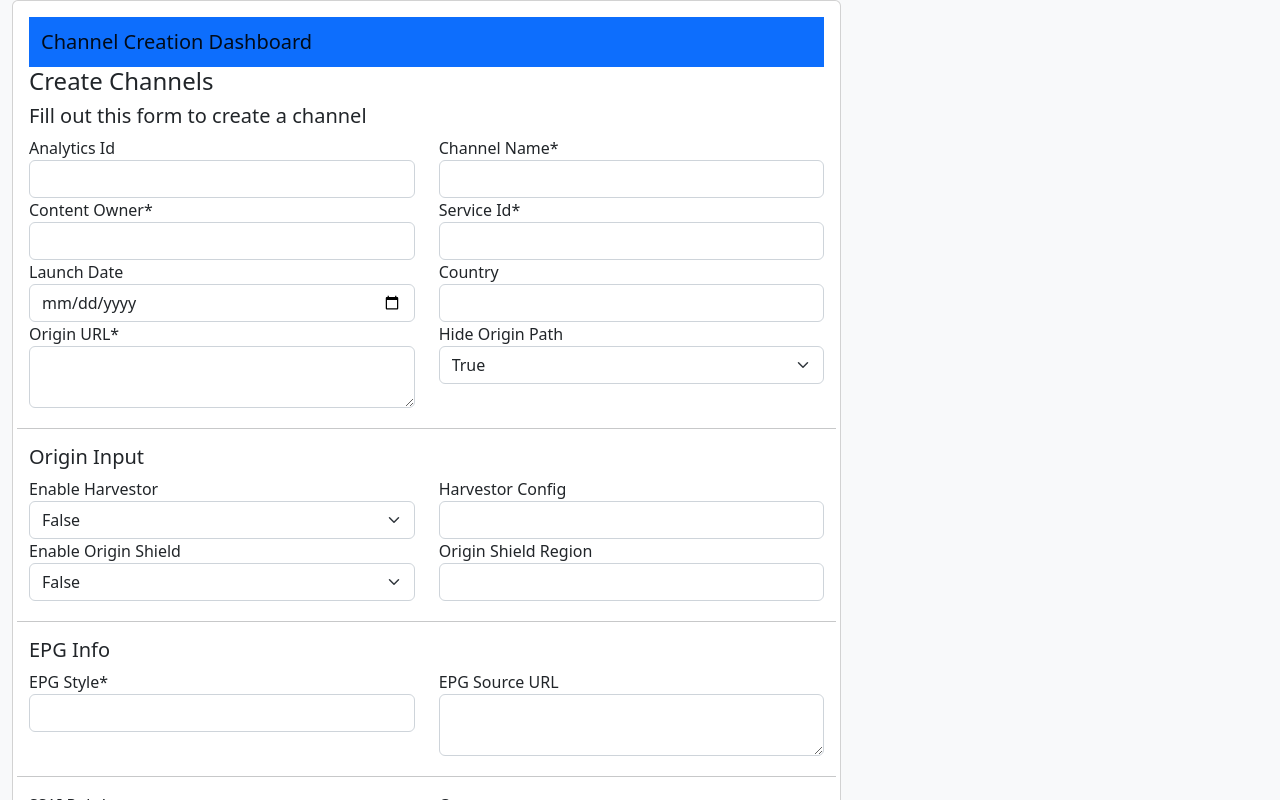
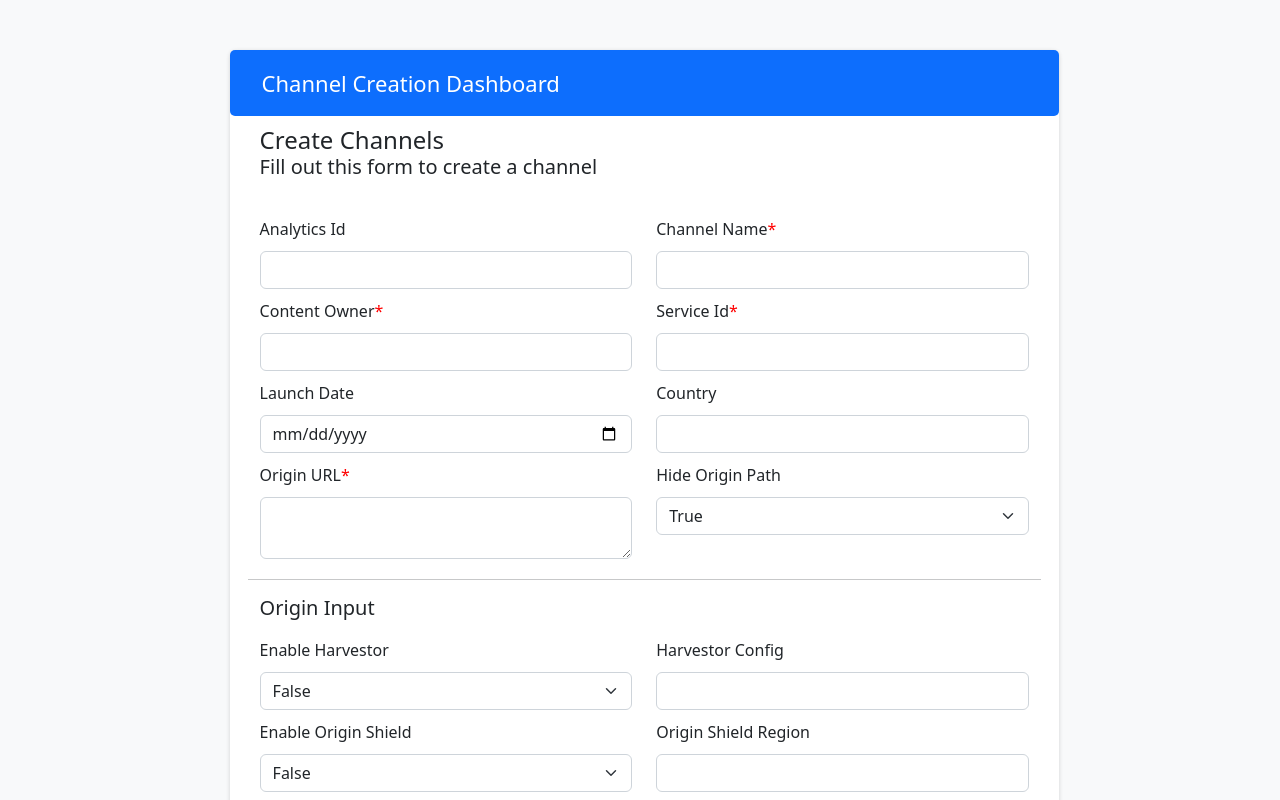
Before and after one commit to itikaushik/channelCreate, a React (Create React App) app: page / in a window 1280 px wide. Shown: the top 800 px of the page. Built offline with nearby package versions, Linux system fonts and the light colour scheme.

Commit message:
Update App.css

```diff
--- a/src/App.css
+++ b/src/App.css
@@ -1,3 +1,77 @@
+.create-channel-div{
+  margin-left: 17% !important;
+}
+.card-body{
+  padding: unset !important;
+}
+.card-body-element{
+display: flex;
+justify-content: space-between;
+}
+.left-div{
+  background: #0d6efd;
+  padding: 20px !important;
+}
+.navbar{
+  padding: 10px !important;
+  border-radius: 5px;
+}
+.navbar-brand{
+  padding: 10px !important;
+  font-size: 22px !important;
+  /* background: white; */
+  color: white !important;
+  /* border-radius: 5px; */
+}
+.page-title{
+  text-align: center;
+  color: #0d6efd;
+  font-weight: 500;
+  position: relative;
+  top: 10%;
+  background: white;
+  border-radius: 8px;
+  font-size: 25px;
+  padding: 10px;
+}
+.title{
+  margin-bottom: 0px !important;
+}
+.subtitle{
+  font-weight: 400;
+}
+.right-div{
+  padding: 30px !important;
+  padding-top: 10px !important;
+}
+.form-div{
+  padding-top: 50px;
+  padding-bottom: 50px;
+}
+.form-div-card{
+  border: none !important;
+  box-shadow: rgba(0, 0, 0, 0.16) 0px 1px 4px;
+}
+.header-div{
+  padding-bottom: 20px;
+}
+.submit-btn{
+  display: block !important;
+  margin: 0 auto !important;
+  width: 60% !important;
+  font-size: 18px !important;
+  font-weight: 500 !important;
+}
+label{
+  font-size: 16px;
+  display: inline-block;
+  font-weight: 500;
+  margin-bottom: 10px;
+  margin-top: 10px;
+}
+.imp-mark{
+  color: red !important;
+}
 .App {
   text-align: left;
 }
```
